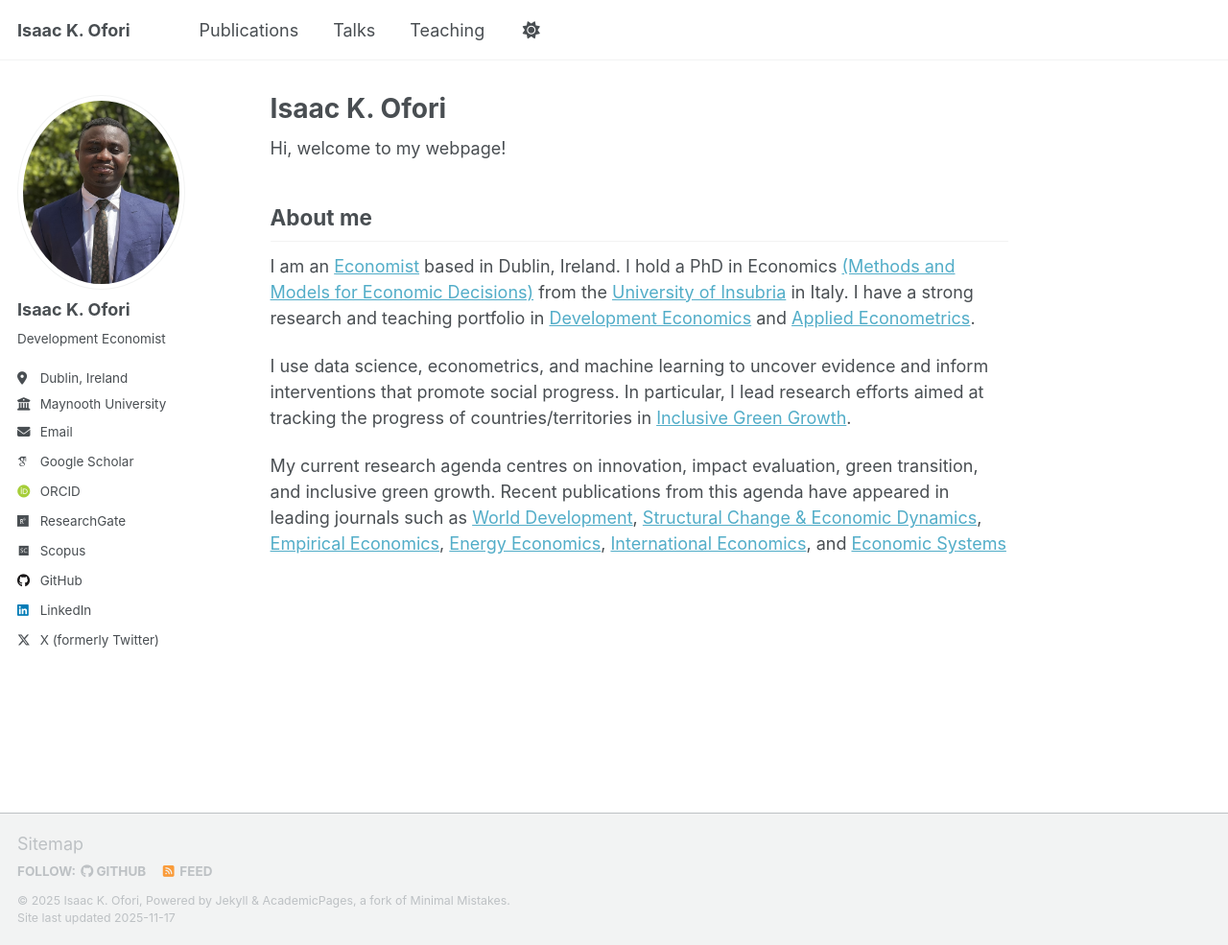
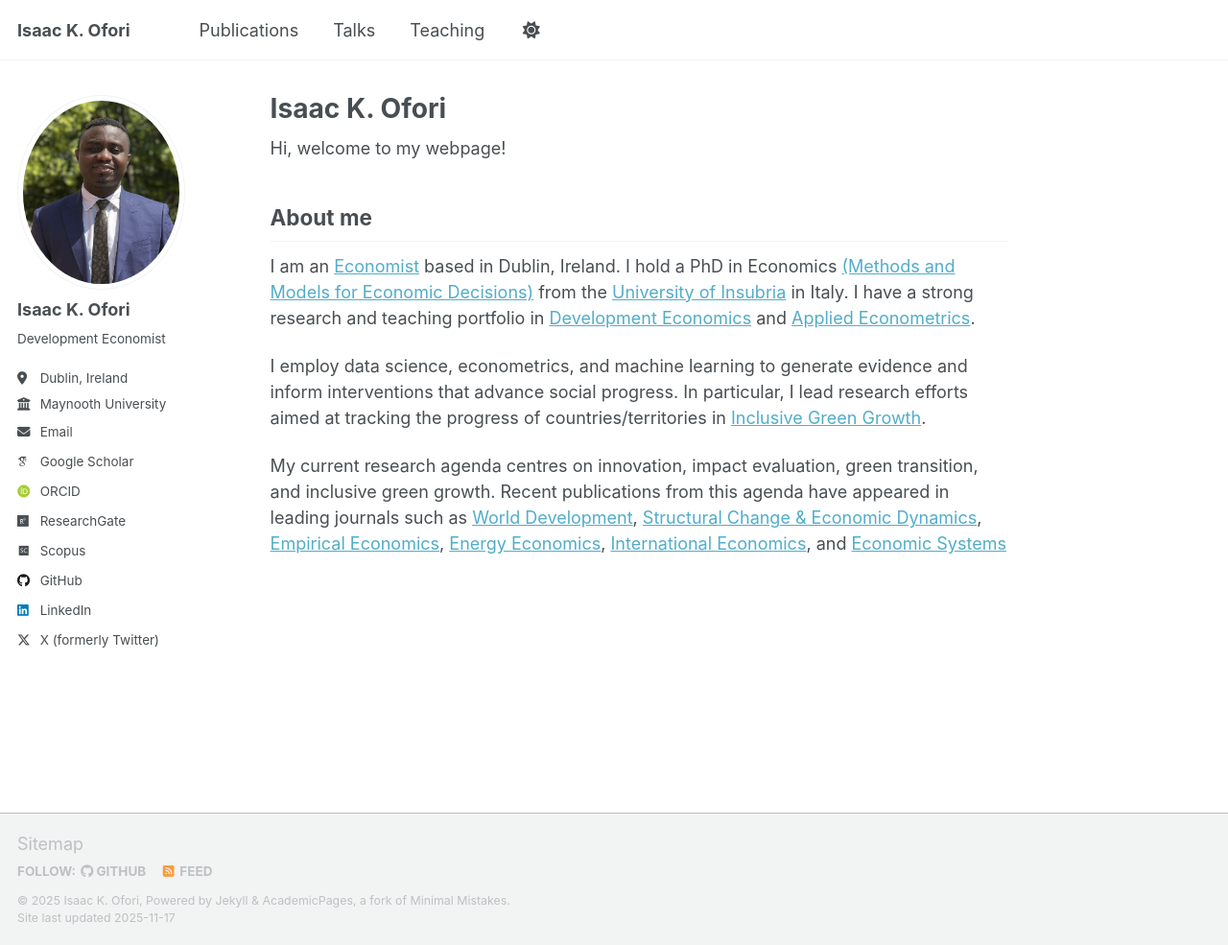
Before and after one commit to ikofori/ikofori.github.io, a Jekyll site: the page built from _pages/about.md, in a window 1280 px wide and 985 px high. Shown: the whole window at 96% size. Built offline with Jekyll 4.4.1, drawn with Linux system fonts in a browser that asks for light colours; some web fonts are replaced; a script that is not in the unit is left out.

Commit message:
Update about.md

```diff
--- a/_pages/about.md
+++ b/_pages/about.md
@@ -14,6 +14,6 @@ Hi, welcome to my webpage!
 
 I am an [Economist](https://ikofori.github.io/) based in Dublin, Ireland. I hold a PhD in Economics [(Methods and Models for Economic Decisions)](https://www.uninsubria.it/formazione/offerta-formativa/methods-and-models-economic-decisions-xli-ciclo) from the [University of Insubria](https://archivio.uninsubria.it/siti-tematici-o-federati/siti-dei-dipartimenti/dipartimento-di-economia-dieco) in Italy. I have a strong research and teaching portfolio in [Development Economics](https://doi.org/10.1016/j.worlddev.2025.107223) and [Applied Econometrics](https://doi.org/10.1016/j.strueco.2025.09.004).
 
-I use data science, econometrics, and machine learning to uncover evidence and inform interventions that promote social progress. In particular, I lead research efforts aimed at tracking the progress of countries/territories in [Inclusive Green Growth](https://zenodo.org/records/12529764).
+I employ data science, econometrics, and machine learning to generate evidence and inform interventions that advance social progress. In particular, I lead research efforts aimed at tracking the progress of countries/territories in [Inclusive Green Growth](https://zenodo.org/records/12529764).
 
 My current research agenda centres on innovation, impact evaluation, green transition, and inclusive green growth. Recent publications from this agenda have appeared in leading journals such as [World Development](https://doi.org/10.1016/j.worlddev.2025.107223), [Structural Change & Economic Dynamics](https://doi.org/10.1016/j.strueco.2025.09.004), [Empirical Economics](https://doi.org/10.1007/s00181-025-02744-x), [Energy Economics](https://doi.org/10.1016/j.eneco.2022.106414), [International Economics](https://doi.org/10.1016/j.inteco.2024.100509), and [Economic Systems](https://doi.org/10.1016/j.ecosys.2022.101055)
```
